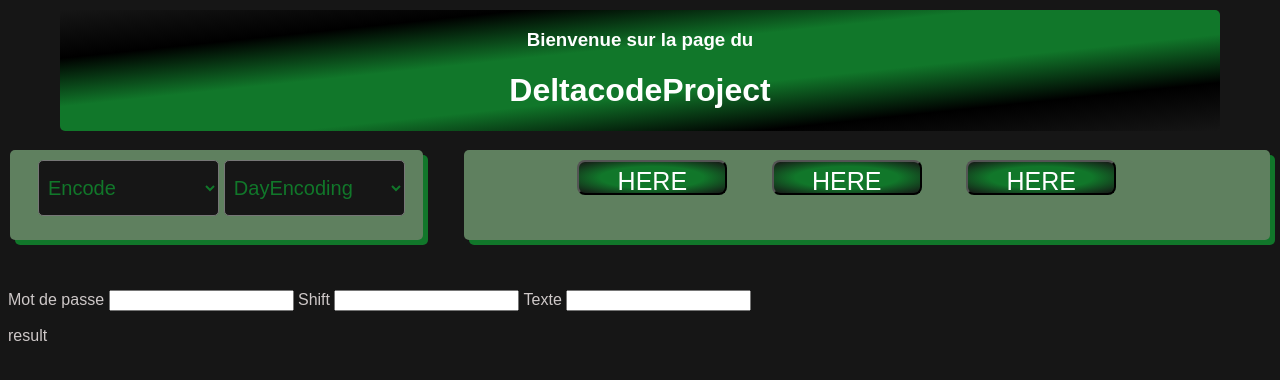
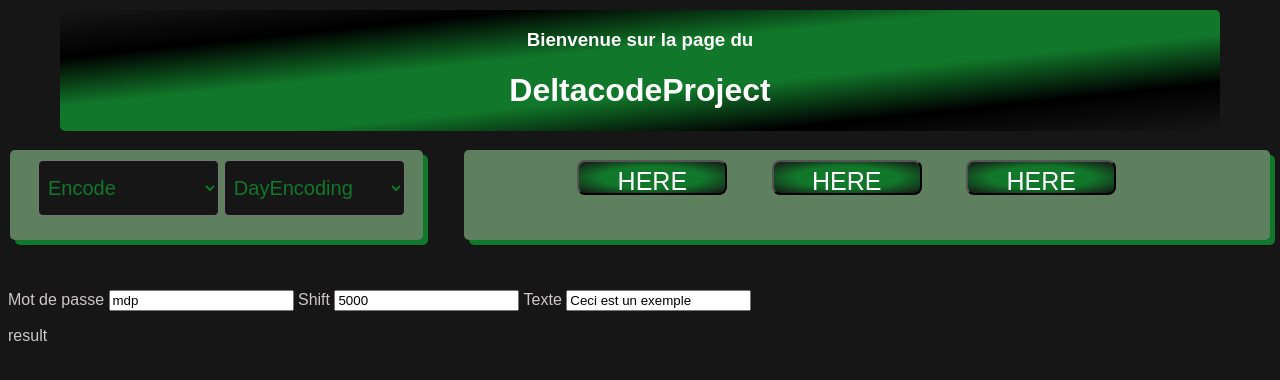
Before and after one commit to daisseur/DeltacodeProject, a Flask app: page / in a window 1280 px wide. Shown: the top 380 px of the page. Run offline with Flask 2, Linux system fonts and the light colour scheme.

Commit message:
web update

```diff
--- a/DeltacodeWeb/js/index.js
+++ b/DeltacodeWeb/js/index.js
@@ -13,27 +13,17 @@ function goIt(where) {
   window.location.assign(where);
 }
 
-async function coding(password, string, shift, encoding) {
+async function coding(password, string, shift, encoding, result) {
   var myInit = {
     method: "POST",
     headers: { "Content-Type": "application/json" },
     body: JSON.stringify({ string: string, password: password, shift: shift }),
   };
-  var obj = await fetch(`http://192.168.1.7:5000/${encoding}/encode`, myInit)
-    .then((res) => {
-      return res.json();
-    })
-    .then((jsonResponse) => {
-      console.log(jsonResponse);
-      return jsonResponse;
-    })
-    .catch((err) => {
-      // handle error
-      console.error(err);
-      return err;
-    });
-  console.log("222", obj)
-  return await obj
+  const res = await fetch(`http://192.168.1.7:5000/${encoding}/encode`, myInit);
+  obj = await res.json();
+
+  console.log(obj);
+  result.innerText = obj["string"]
 }
 
 btn.addEventListener("click", () => {
@@ -49,8 +39,7 @@ btn.addEventListener("click", () => {
     password.value,
     string.value,
     parseInt(shift.value),
-    encoding.value
+    encoding.value,
+    result
   );
-  console.log(data);
-  result.innerText = data;
 });
--- a/DeltacodeWeb/js/styles.css
+++ b/DeltacodeWeb/js/styles.css
@@ -1,6 +1,11 @@
 :root {
     --banner-margin: 60px;
     --main-color: rgb(17, 119, 42);
+    --c-active: #275EFE;
+    --c-active-inner: #FFFFFF;
+    --c-default: #D2D6E9;
+    --c-default-dark: #C7CBDF;
+    --c-black: #1B1B22;
 }
 
 body {
--- a/DeltacodeWeb/templates/index.html
+++ b/DeltacodeWeb/templates/index.html
@@ -29,9 +29,9 @@
         </div>
     </div>
     <div>
-        <label>Mot de passe</label> <input type="text" name="password" id="password">
-        <label>Shift</label> <input type="text" name="shift" id="shift">
-        <label>Texte</label> <input type="text" name="Text" id="text">
+        <label>Mot de passe</label> <input type="text" name="password" id="password" value="mdp">
+        <label>Shift</label> <input type="text" name="shift" id="shift" value="5000">
+        <label>Texte</label> <input type="text" name="Text" id="text" value="Ceci est un exemple">
     </div>
 
     <p id="result">result</p>
```
